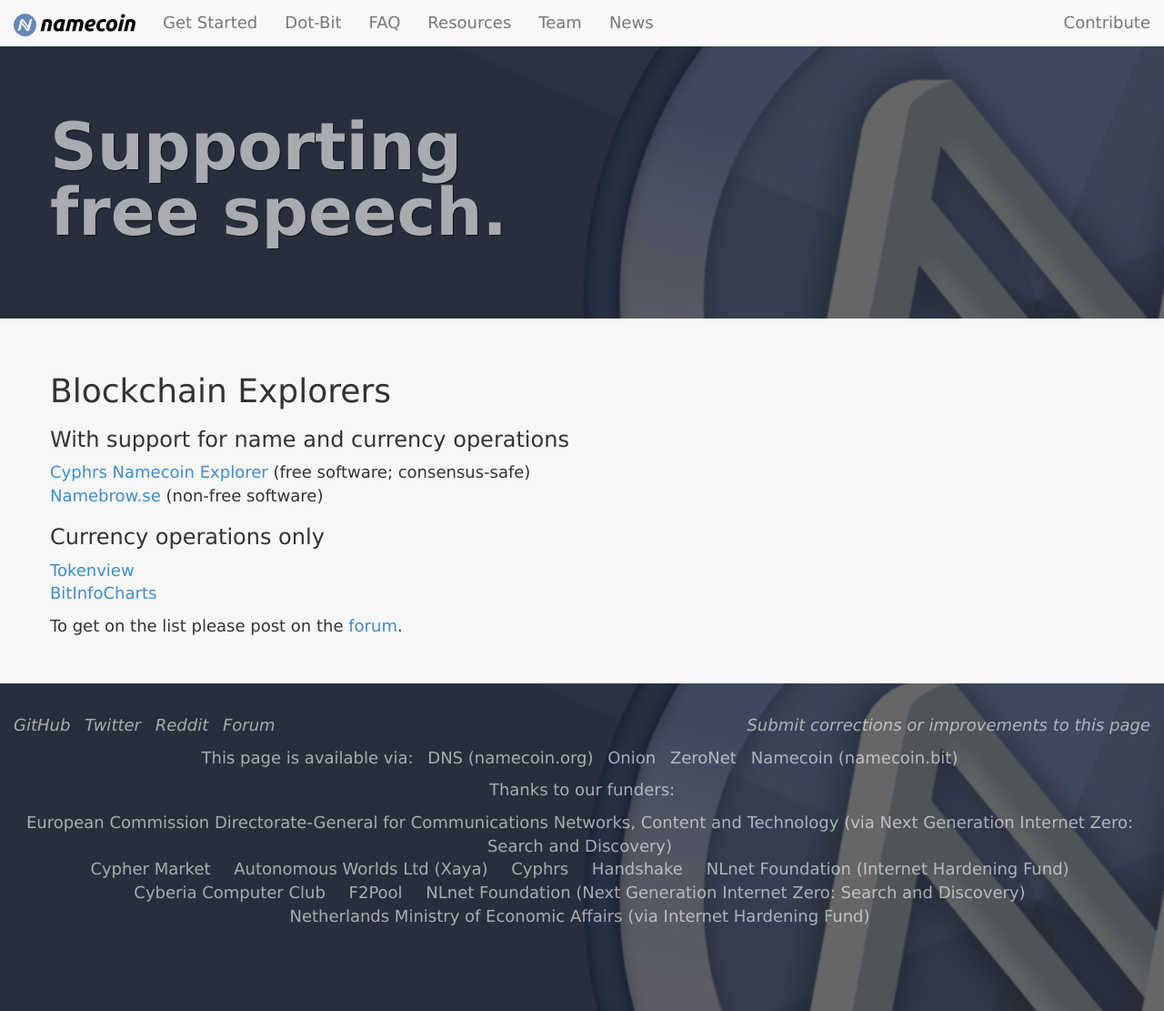
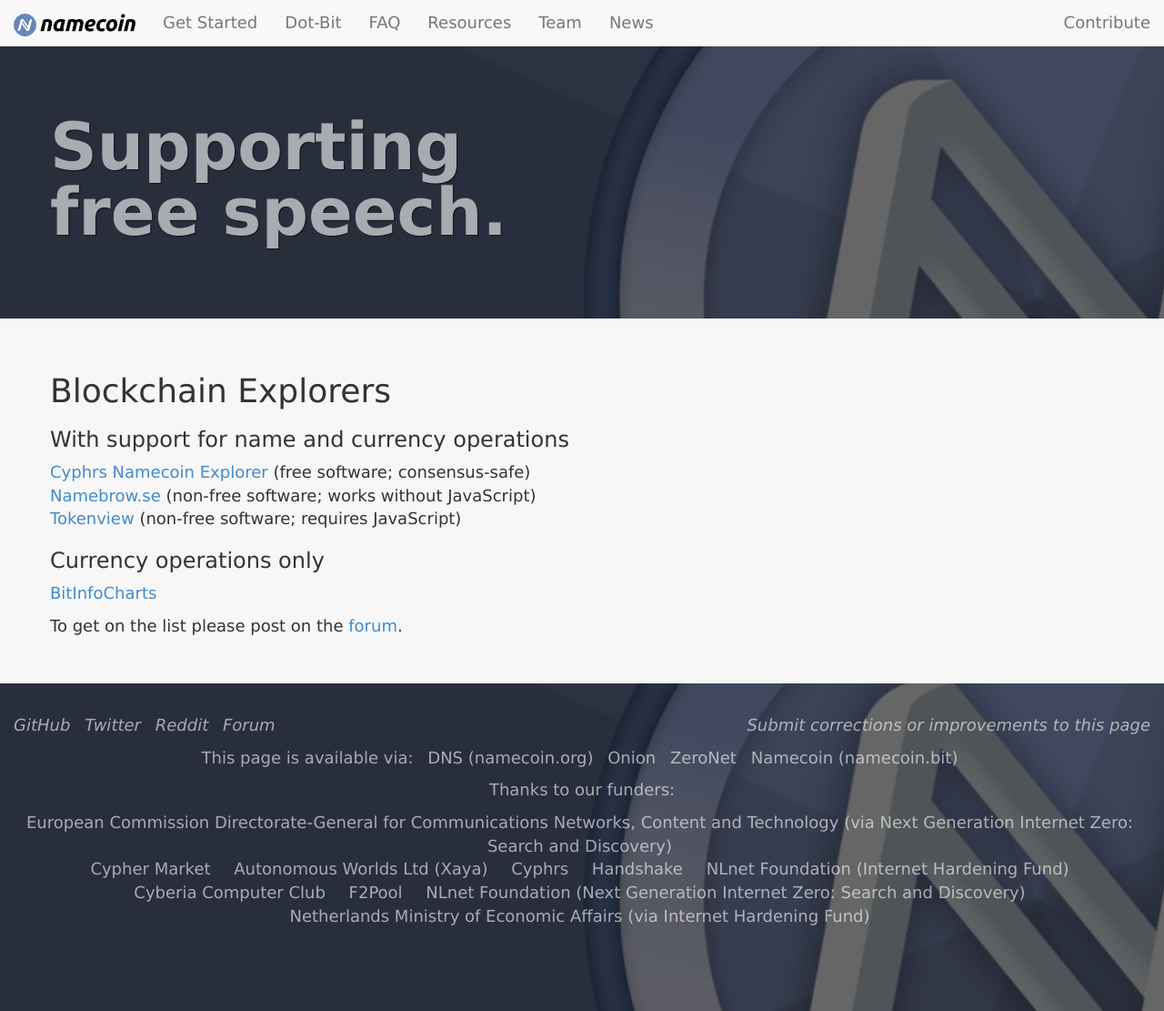
Before and after one commit to JeremyRand/namecoin.org, a Jekyll site: the page built from explorers/index.md, in a window 1280 px wide and 1111 px high. Shown: the whole window at 91% size. Built offline with Jekyll 4.4.1, drawn with Linux system fonts in a browser that asks for light colours.

Commit message:
Explorers: Tokenview supports name operations
Thanks to Cyphrs for the heads up.

```diff
--- a/_data/explorers_currency.yml
+++ b/_data/explorers_currency.yml
@@ -1,2 +1 @@
 - "<a href='https://bitinfocharts.com/namecoin/explorer/'>BitInfoCharts</a>"
-- "<a href='https://nmc.tokenview.com/'>Tokenview</a>"
--- a/_data/explorers_name_nonfree.yml
+++ b/_data/explorers_name_nonfree.yml
@@ -1 +1 @@
-- "<a href='https://www.namebrow.se/'>Namebrow.se</a> (non-free software)"
+- "<a href='https://www.namebrow.se/'>Namebrow.se</a> (non-free software; works without JavaScript)"
--- a/explorers/index.md
+++ b/explorers/index.md
@@ -9,9 +9,10 @@ title: Blockchain Explorers
 
 [Cyphrs Namecoin Explorer](https://namecoin.cyphrs.com/) (free software; consensus-safe)<br>
 {% assign shuffled_explorers_name_nonfree = site.data.explorers_name_nonfree | sample: 1 %}{% for i in shuffled_explorers_name_nonfree %}{{ i }}<br>{% endfor %}
+[Tokenview](https://nmc.tokenview.com/) (non-free software; requires JavaScript)<br>
 
 ### Currency operations only
 
-{% assign shuffled_explorers_currency = site.data.explorers_currency | sample: 2 %}{% for i in shuffled_explorers_currency %}{{ i }}<br>{% endfor %}
+{% assign shuffled_explorers_currency = site.data.explorers_currency | sample: 1 %}{% for i in shuffled_explorers_currency %}{{ i }}<br>{% endfor %}
 
 To get on the list please post on the [forum]({{ site.forum_url }}).
```
